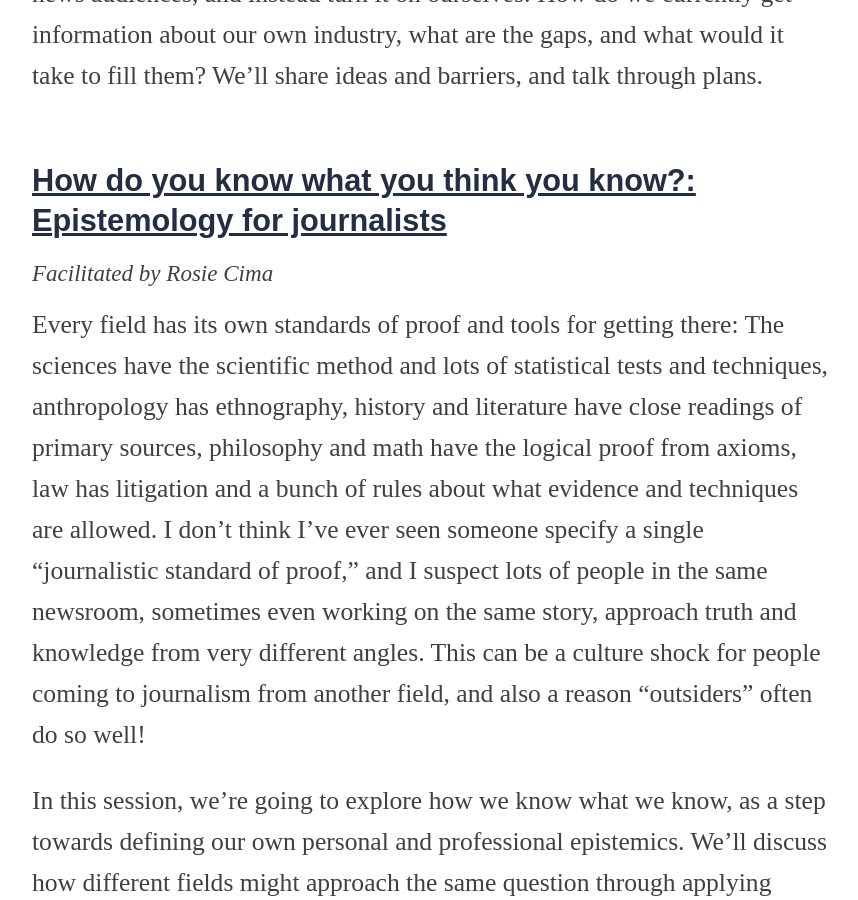
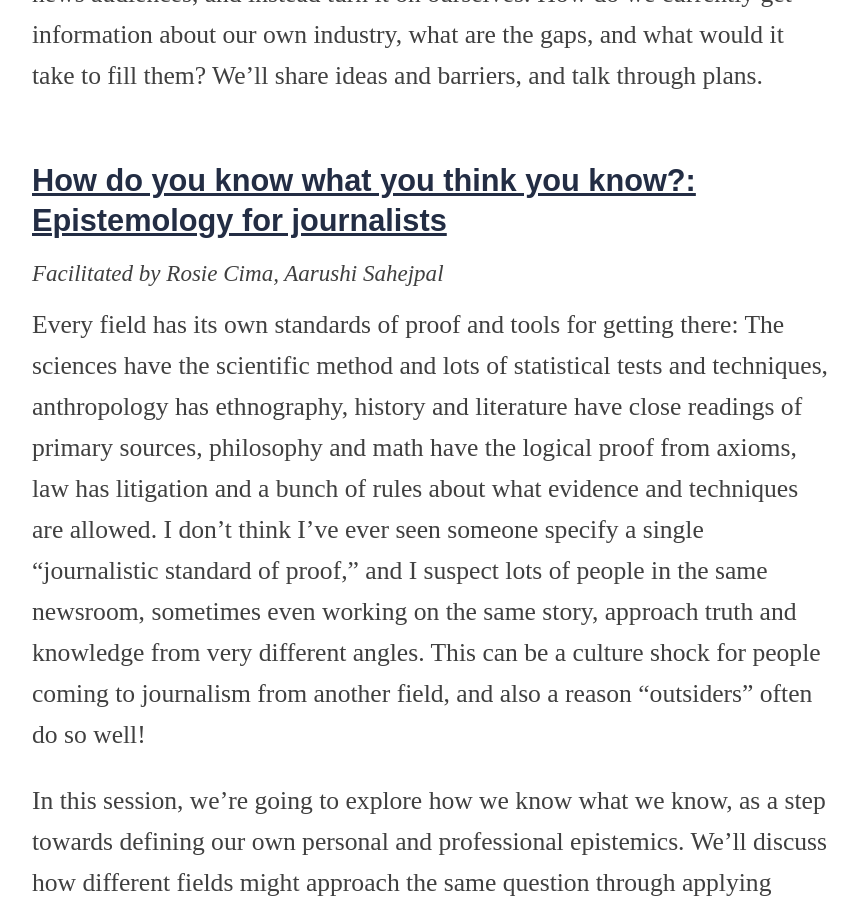
Before and after one commit to OpenNews/srccon-2023, a Jekyll site: the page built from program.md, in a window 1280 px wide and 900 px high, scrolled down 12788 px. Shown: the whole window, without its empty margins (208-1066 px from the left). Built offline with Jekyll 4.4.1, drawn with Linux system fonts in a browser that asks for light colours; nearby versions of some CDN libraries; some web fonts are replaced.

Commit message:
update sessions

```diff
--- a/_data/sessions.yml
+++ b/_data/sessions.yml
@@ -115,7 +115,7 @@
     "index": "Cima 2023-06-12T14:29:42.000Z",
     "id": "epistemology-for-journalists",
     "title": "How do you know what you think you know?: Epistemology for journalists",
-    "facilitators": "Rosie Cima",
+    "facilitators": "Rosie Cima, Aarushi Sahejpal",
     "description": "Every field has its own standards of proof and tools for getting there: The sciences have the scientific method and lots of statistical tests and techniques, anthropology has ethnography, history and literature have close readings of primary sources, philosophy and math have the logical proof from axioms, law has litigation and a bunch of rules about what evidence and techniques are allowed. I don't think I've ever seen someone specify a single \"journalistic standard of proof,\" and I suspect lots of people in the same newsroom, sometimes even working on the same story, approach truth and knowledge from very different angles. This can be a culture shock for people coming to journalism from another field, and also a reason \"outsiders\" often do so well!\n\nIn this session, we're going to explore how we know what we know, as a step towards defining our own personal and professional epistemics. We'll discuss how different fields might approach the same question through applying different lenses to real-world stories: \"What would it take to convince an anthropologist/biologist/lawyer/etc this story is true? How about 'true enough'?\" We'll also share personal experiences of when our standard of proof conflicted with someone else's, be it a colleague, reader, source, subject, or editor's. We'll talk about what it feels like when these clashes are destructive, and our strategies to instead make them enriching."
   },
   {
```
